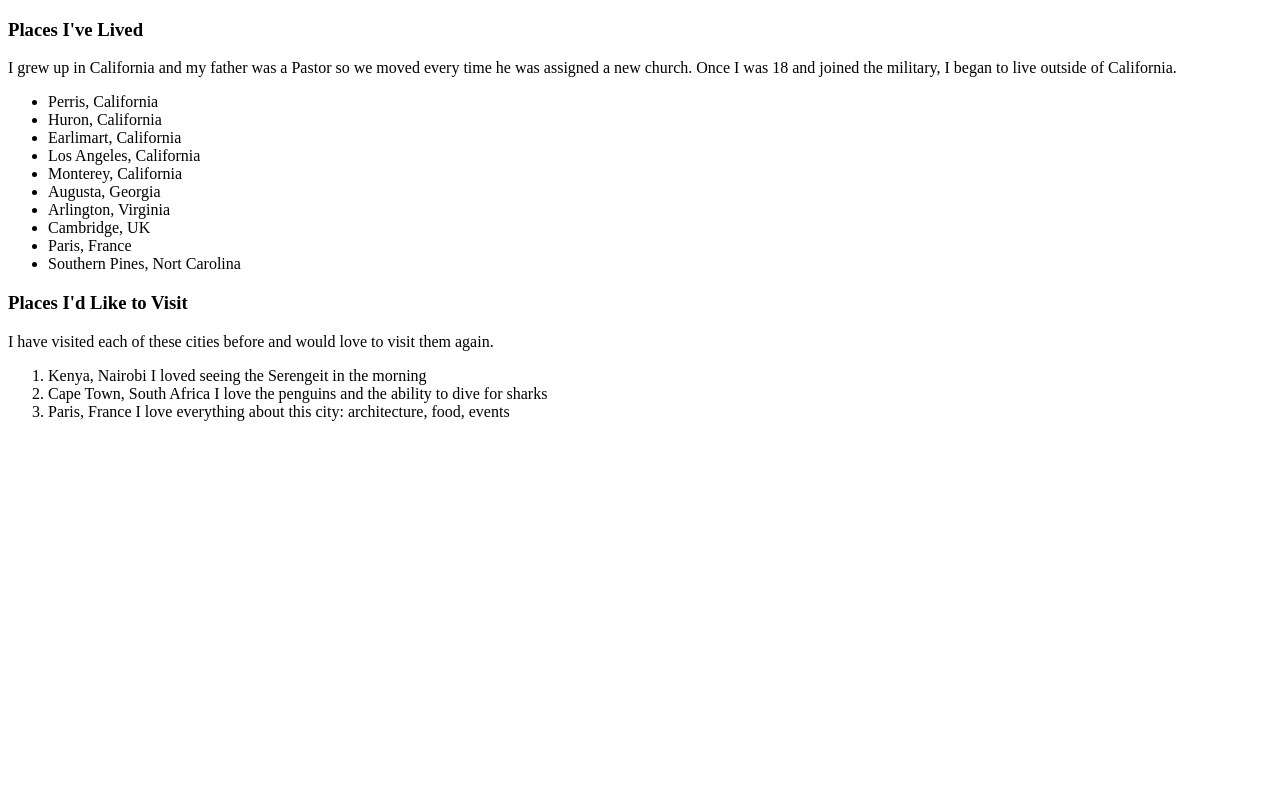
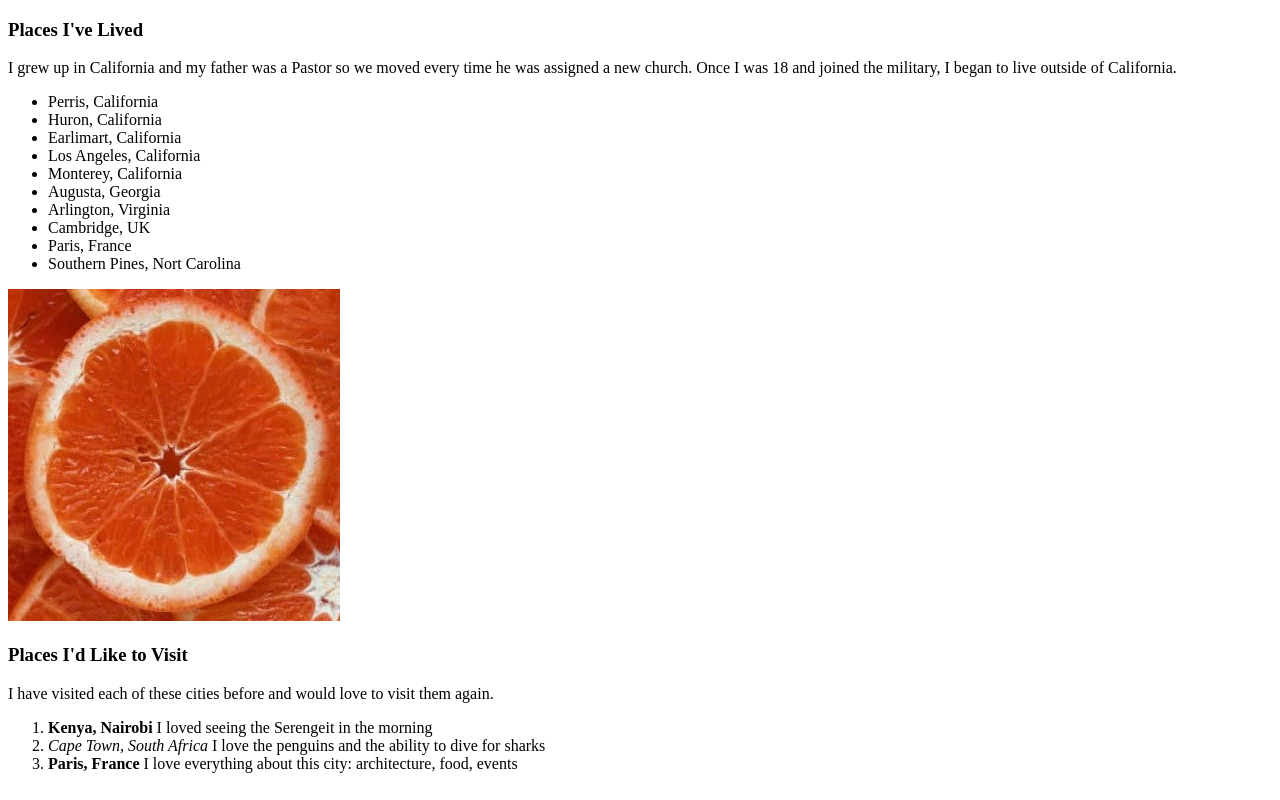
Before and after one commit to JoVasquez84/HTML-index, a plain HTML site: page index.html in a window 1280 px wide. Drawn offline with Linux system fonts and the light colour scheme; files whose address does not match are found by name.

Commit message:
added grapefruit picture

```diff
--- a/index.html
+++ b/index.html
@@ -19,13 +19,13 @@
         <li> Paris, France</li>
         <li> Southern Pines, Nort Carolina</li>
       </ul>
-
+      <img src="/Users/joannavasquez/Documents/SDI/html-exercise/grapefruit.jpeg">
     <h3> Places I'd Like to Visit</h3>
       <p> I have visited each of these cities before and would love to visit them again. </p>
       <ol>
-        <li>Kenya, Nairobi <span> I loved seeing the Serengeit in the morning </span></li>
-        <li>Cape Town, South Africa  <span>I love the penguins and the ability to dive for sharks</span></li>
-        <li>Paris, France <span>I love everything about this city: architecture, food, events</span></li>
+        <li><strong>Kenya, Nairobi</strong> <span> I loved seeing the Serengeit in the morning </span></li>
+        <li><em>Cape Town, South Africa</em>  <span>I love the penguins and the ability to dive for sharks</span></li>
+        <li><strong>Paris, France</strong> <span>I love everything about this city: architecture, food, events</span></li>
 
      </ol>
 
```
Also changed, not shown: grapefruit.jpeg (added).
